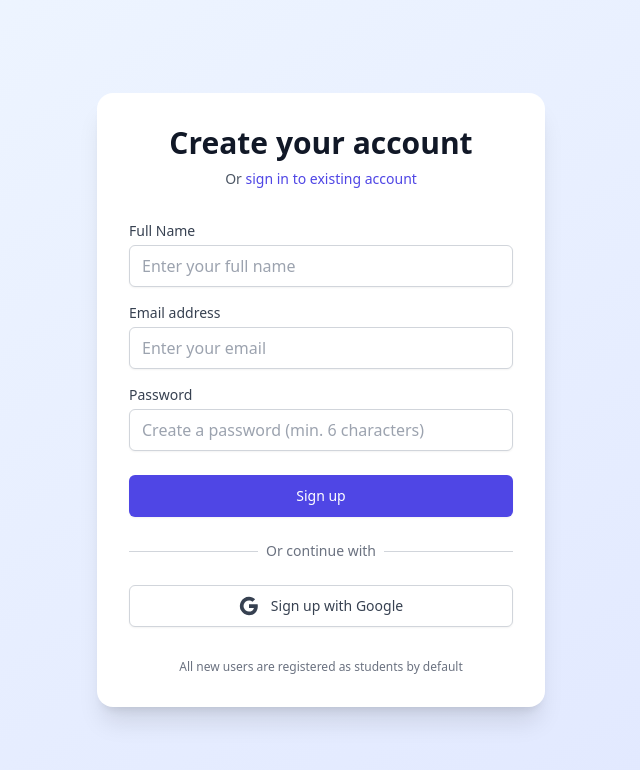
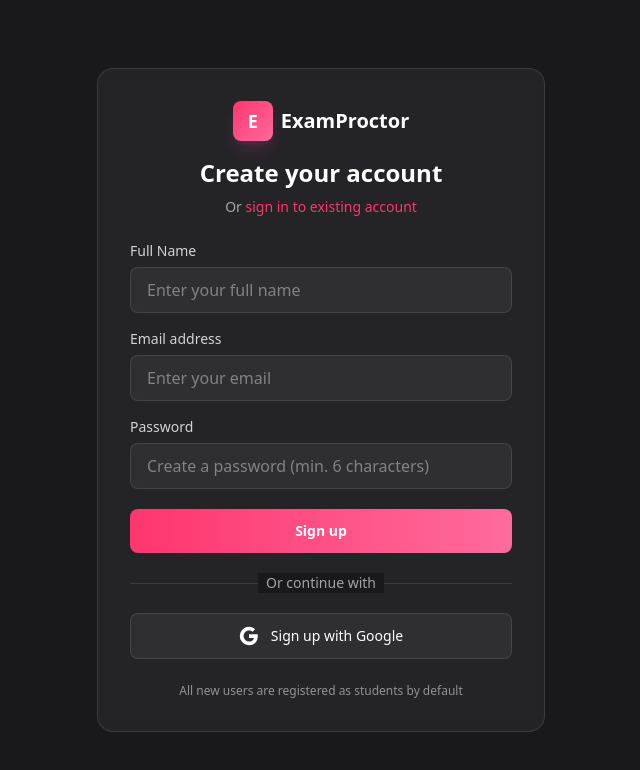
Before and after one commit to Sujaljain-08/AI-VERSE, a Next.js app: page /signup in a window 1280 px wide. Shown: the top 770 px of the page, without its empty margins (319-959 px from the left). Built offline with nearby package versions, Linux system fonts and the light colour scheme; no server answers.

Commit message:
match schema for signup and signin page

```diff
--- a/app/login/page.tsx
+++ b/app/login/page.tsx
@@ -73,33 +73,39 @@
   }
 
   return (
-    <div className="min-h-screen flex items-center justify-center bg-gradient-to-br from-blue-50 to-indigo-100 dark:from-gray-900 dark:to-gray-800 p-4">
-      <div className="max-w-md w-full space-y-8 bg-white dark:bg-gray-800 p-8 rounded-2xl shadow-xl">
-        <div>
-          <h2 className="text-center text-3xl font-extrabold text-gray-900 dark:text-white">
+    <div className="min-h-screen flex items-center justify-center bg-[#19191C] p-4">
+      <div className="max-w-md w-full space-y-6 bg-white/5 border border-white/10 p-8 rounded-2xl backdrop-blur-sm">
+        <div className="text-center">
+          <div className="flex items-center justify-center space-x-2 mb-4">
+            <div className="w-10 h-10 bg-gradient-to-br from-[#FD366E] to-[#FF6B9D] rounded-lg flex items-center justify-center shadow-lg shadow-pink-500/20">
+              <span className="text-white font-bold text-lg">E</span>
+            </div>
+            <span className="font-bold text-xl text-white">ExamProctor</span>
+          </div>
+          <h2 className="text-2xl font-bold text-white mb-2">
             Sign in to your account
           </h2>
-          <p className="mt-2 text-center text-sm text-gray-600 dark:text-gray-400">
+          <p className="text-sm text-white/60">
             Or{' '}
             <Link
               href="/signup"
-              className="font-medium text-indigo-600 hover:text-indigo-500 dark:text-indigo-400"
+              className="font-medium text-[#FD366E] hover:text-[#FF6B9D] transition-colors"
             >
               create a new account
             </Link>
           </p>
         </div>
 
-        <form className="mt-8 space-y-6" onSubmit={handleEmailLogin}>
+        <form className="space-y-5" onSubmit={handleEmailLogin}>
           {error && (
-            <div className="rounded-md bg-red-50 dark:bg-red-900/20 p-4">
-              <p className="text-sm text-red-800 dark:text-red-200">{error}</p>
+            <div className="rounded-lg bg-red-500/10 border border-red-500/30 p-3">
+              <p className="text-sm text-red-400">{error}</p>
             </div>
           )}
 
           <div className="space-y-4">
             <div>
-              <label htmlFor="email" className="block text-sm font-medium text-gray-700 dark:text-gray-300">
+              <label htmlFor="email" className="block text-sm font-medium text-white/80 mb-1.5">
                 Email address
               </label>
               <input
@@ -110,13 +116,13 @@
                 required
                 value={email}
                 onChange={(e) => setEmail(e.target.value)}
-                className="mt-1 block w-full px-3 py-2 border border-gray-300 dark:border-gray-600 rounded-md shadow-sm placeholder-gray-400 focus:outline-none focus:ring-indigo-500 focus:border-indigo-500 dark:bg-gray-700 dark:text-white"
+                className="block w-full px-4 py-2.5 bg-white/5 border border-white/10 rounded-lg text-white placeholder-white/40 focus:outline-none focus:ring-2 focus:ring-[#FD366E] focus:border-transparent transition-all"
                 placeholder="Enter your email"
               />
             </div>
 
             <div>
-              <label htmlFor="password" className="block text-sm font-medium text-gray-700 dark:text-gray-300">
+              <label htmlFor="password" className="block text-sm font-medium text-white/80 mb-1.5">
                 Password
               </label>
               <input
@@ -127,7 +133,7 @@
                 required
                 value={password}
                 onChange={(e) => setPassword(e.target.value)}
-                className="mt-1 block w-full px-3 py-2 border border-gray-300 dark:border-gray-600 rounded-md shadow-sm placeholder-gray-400 focus:outline-none focus:ring-indigo-500 focus:border-indigo-500 dark:bg-gray-700 dark:text-white"
+                className="block w-full px-4 py-2.5 bg-white/5 border border-white/10 rounded-lg text-white placeholder-white/40 focus:outline-none focus:ring-2 focus:ring-[#FD366E] focus:border-transparent transition-all"
                 placeholder="Enter your password"
               />
             </div>
@@ -137,7 +143,7 @@
             <button
               type="submit"
               disabled={loading}
-              className="w-full flex justify-center py-2.5 px-4 border border-transparent rounded-md shadow-sm text-sm font-medium text-white bg-indigo-600 hover:bg-indigo-700 focus:outline-none focus:ring-2 focus:ring-offset-2 focus:ring-indigo-500 disabled:opacity-50 disabled:cursor-not-allowed"
+              className="w-full flex justify-center py-3 px-4 rounded-lg text-sm font-semibold text-white bg-gradient-to-r from-[#FD366E] to-[#FF6B9D] hover:shadow-lg hover:shadow-pink-500/30 focus:outline-none focus:ring-2 focus:ring-[#FD366E] disabled:opacity-50 disabled:cursor-not-allowed transition-all"
             >
               {loading ? 'Signing in...' : 'Sign in'}
             </button>
@@ -145,10 +151,10 @@
 
           <div className="relative">
             <div className="absolute inset-0 flex items-center">
-              <div className="w-full border-t border-gray-300 dark:border-gray-600"></div>
+              <div className="w-full border-t border-white/10"></div>
             </div>
             <div className="relative flex justify-center text-sm">
-              <span className="px-2 bg-white dark:bg-gray-800 text-gray-500">Or continue with</span>
+              <span className="px-2 bg-[#19191C] text-white/60">Or continue with</span>
             </div>
           </div>
 
@@ -157,7 +163,7 @@
               type="button"
               onClick={handleGoogleLogin}
               disabled={loading}
-              className="w-full flex items-center justify-center gap-3 py-2.5 px-4 border border-gray-300 dark:border-gray-600 rounded-md shadow-sm bg-white dark:bg-gray-700 text-sm font-medium text-gray-700 dark:text-gray-200 hover:bg-gray-50 dark:hover:bg-gray-600 focus:outline-none focus:ring-2 focus:ring-offset-2 focus:ring-indigo-500 disabled:opacity-50 disabled:cursor-not-allowed"
+              className="w-full flex items-center justify-center gap-3 py-3 px-4 border border-white/10 rounded-lg bg-white/5 text-sm font-medium text-white hover:bg-white/10 focus:outline-none focus:ring-2 focus:ring-[#FD366E] disabled:opacity-50 disabled:cursor-not-allowed transition-all"
             >
               <svg className="w-5 h-5" viewBox="0 0 24 24">
                 <path
--- a/app/signup/page.tsx
+++ b/app/signup/page.tsx
@@ -134,33 +134,39 @@
   }
 
   return (
-    <div className="min-h-screen flex items-center justify-center bg-gradient-to-br from-blue-50 to-indigo-100 dark:from-gray-900 dark:to-gray-800 p-4">
-      <div className="max-w-md w-full space-y-8 bg-white dark:bg-gray-800 p-8 rounded-2xl shadow-xl">
-        <div>
-          <h2 className="text-center text-3xl font-extrabold text-gray-900 dark:text-white">
+    <div className="min-h-screen flex items-center justify-center bg-[#19191C] p-4">
+      <div className="max-w-md w-full space-y-6 bg-white/5 border border-white/10 p-8 rounded-2xl backdrop-blur-sm">
+        <div className="text-center">
+          <div className="flex items-center justify-center space-x-2 mb-4">
+            <div className="w-10 h-10 bg-gradient-to-br from-[#FD366E] to-[#FF6B9D] rounded-lg flex items-center justify-center shadow-lg shadow-pink-500/20">
+              <span className="text-white font-bold text-lg">E</span>
+            </div>
+            <span className="font-bold text-xl text-white">ExamProctor</span>
+          </div>
+          <h2 className="text-2xl font-bold text-white mb-2">
             Create your account
           </h2>
-          <p className="mt-2 text-center text-sm text-gray-600 dark:text-gray-400">
+          <p className="text-sm text-white/60">
             Or{' '}
             <Link
               href="/login"
-              className="font-medium text-indigo-600 hover:text-indigo-500 dark:text-indigo-400"
+              className="font-medium text-[#FD366E] hover:text-[#FF6B9D] transition-colors"
             >
               sign in to existing account
             </Link>
           </p>
         </div>
 
-        <form className="mt-8 space-y-6" onSubmit={handleEmailSignup}>
+        <form className="space-y-5" onSubmit={handleEmailSignup}>
           {error && (
-            <div className="rounded-md bg-red-50 dark:bg-red-900/20 p-4">
-              <p className="text-sm text-red-800 dark:text-red-200">{error}</p>
+            <div className="rounded-lg bg-red-500/10 border border-red-500/30 p-3">
+              <p className="text-sm text-red-400">{error}</p>
             </div>
           )}
 
           <div className="space-y-4">
             <div>
-              <label htmlFor="fullName" className="block text-sm font-medium text-gray-700 dark:text-gray-300">
+              <label htmlFor="fullName" className="block text-sm font-medium text-white/80 mb-1.5">
                 Full Name
               </label>
               <input
@@ -170,13 +176,13 @@
                 required
                 value={fullName}
                 onChange={(e) => setFullName(e.target.value)}
-                className="mt-1 block w-full px-3 py-2 border border-gray-300 dark:border-gray-600 rounded-md shadow-sm placeholder-gray-400 focus:outline-none focus:ring-indigo-500 focus:border-indigo-500 dark:bg-gray-700 dark:text-white"
+                className="block w-full px-4 py-2.5 bg-white/5 border border-white/10 rounded-lg text-white placeholder-white/40 focus:outline-none focus:ring-2 focus:ring-[#FD366E] focus:border-transparent transition-all"
                 placeholder="Enter your full name"
               />
             </div>
 
             <div>
-              <label htmlFor="email" className="block text-sm font-medium text-gray-700 dark:text-gray-300">
+              <label htmlFor="email" className="block text-sm font-medium text-white/80 mb-1.5">
                 Email address
               </label>
               <input
@@ -187,13 +193,13 @@
                 required
                 value={email}
                 onChange={(e) => setEmail(e.target.value)}
-                className="mt-1 block w-full px-3 py-2 border border-gray-300 dark:border-gray-600 rounded-md shadow-sm placeholder-gray-400 focus:outline-none focus:ring-indigo-500 focus:border-indigo-500 dark:bg-gray-700 dark:text-white"
+                className="block w-full px-4 py-2.5 bg-white/5 border border-white/10 rounded-lg text-white placeholder-white/40 focus:outline-none focus:ring-2 focus:ring-[#FD366E] focus:border-transparent transition-all"
                 placeholder="Enter your email"
               />
             </div>
 
             <div>
-              <label htmlFor="password" className="block text-sm font-medium text-gray-700 dark:text-gray-300">
+              <label htmlFor="password" className="block text-sm font-medium text-white/80 mb-1.5">
                 Password
               </label>
               <input
@@ -204,7 +210,7 @@
                 required
                 value={password}
                 onChange={(e) => setPassword(e.target.value)}
-                className="mt-1 block w-full px-3 py-2 border border-gray-300 dark:border-gray-600 rounded-md shadow-sm placeholder-gray-400 focus:outline-none focus:ring-indigo-500 focus:border-indigo-500 dark:bg-gray-700 dark:text-white"
+                className="block w-full px-4 py-2.5 bg-white/5 border border-white/10 rounded-lg text-white placeholder-white/40 focus:outline-none focus:ring-2 focus:ring-[#FD366E] focus:border-transparent transition-all"
                 placeholder="Create a password (min. 6 characters)"
                 minLength={6}
               />
@@ -215,7 +221,7 @@
             <button
               type="submit"
               disabled={loading}
-              className="w-full flex justify-center py-2.5 px-4 border border-transparent rounded-md shadow-sm text-sm font-medium text-white bg-indigo-600 hover:bg-indigo-700 focus:outline-none focus:ring-2 focus:ring-offset-2 focus:ring-indigo-500 disabled:opacity-50 disabled:cursor-not-allowed"
+              className="w-full flex justify-center py-3 px-4 rounded-lg text-sm font-semibold text-white bg-gradient-to-r from-[#FD366E] to-[#FF6B9D] hover:shadow-lg hover:shadow-pink-500/30 focus:outline-none focus:ring-2 focus:ring-[#FD366E] disabled:opacity-50 disabled:cursor-not-allowed transition-all"
             >
               {loading ? 'Creating account...' : 'Sign up'}
             </button>
@@ -223,10 +229,10 @@
 
           <div className="relative">
             <div className="absolute inset-0 flex items-center">
-              <div className="w-full border-t border-gray-300 dark:border-gray-600"></div>
+              <div className="w-full border-t border-white/10"></div>
             </div>
             <div className="relative flex justify-center text-sm">
-              <span className="px-2 bg-white dark:bg-gray-800 text-gray-500">Or continue with</span>
+              <span className="px-2 bg-[#19191C] text-white/60">Or continue with</span>
             </div>
           </div>
 
@@ -235,7 +241,7 @@
               type="button"
               onClick={handleGoogleSignup}
               disabled={loading}
-              className="w-full flex items-center justify-center gap-3 py-2.5 px-4 border border-gray-300 dark:border-gray-600 rounded-md shadow-sm bg-white dark:bg-gray-700 text-sm font-medium text-gray-700 dark:text-gray-200 hover:bg-gray-50 dark:hover:bg-gray-600 focus:outline-none focus:ring-2 focus:ring-offset-2 focus:ring-indigo-500 disabled:opacity-50 disabled:cursor-not-allowed"
+              className="w-full flex items-center justify-center gap-3 py-3 px-4 border border-white/10 rounded-lg bg-white/5 text-sm font-medium text-white hover:bg-white/10 focus:outline-none focus:ring-2 focus:ring-[#FD366E] disabled:opacity-50 disabled:cursor-not-allowed transition-all"
             >
               <svg className="w-5 h-5" viewBox="0 0 24 24">
                 <path
@@ -260,7 +266,7 @@
           </div>
         </form>
 
-        <p className="text-xs text-center text-gray-500 dark:text-gray-400">
+        <p className="text-xs text-center text-white/50">
           All new users are registered as students by default
         </p>
       </div>
```
